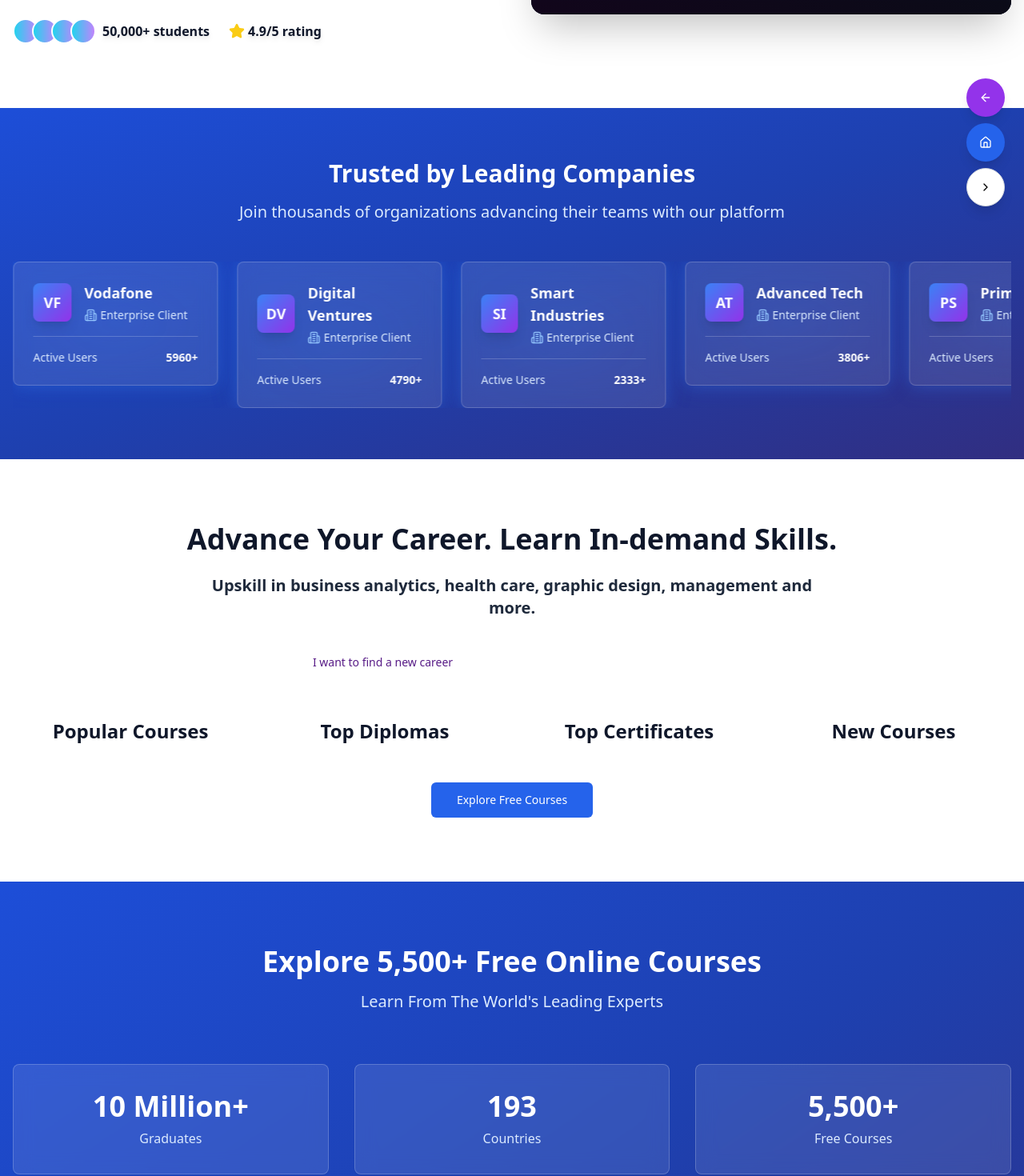
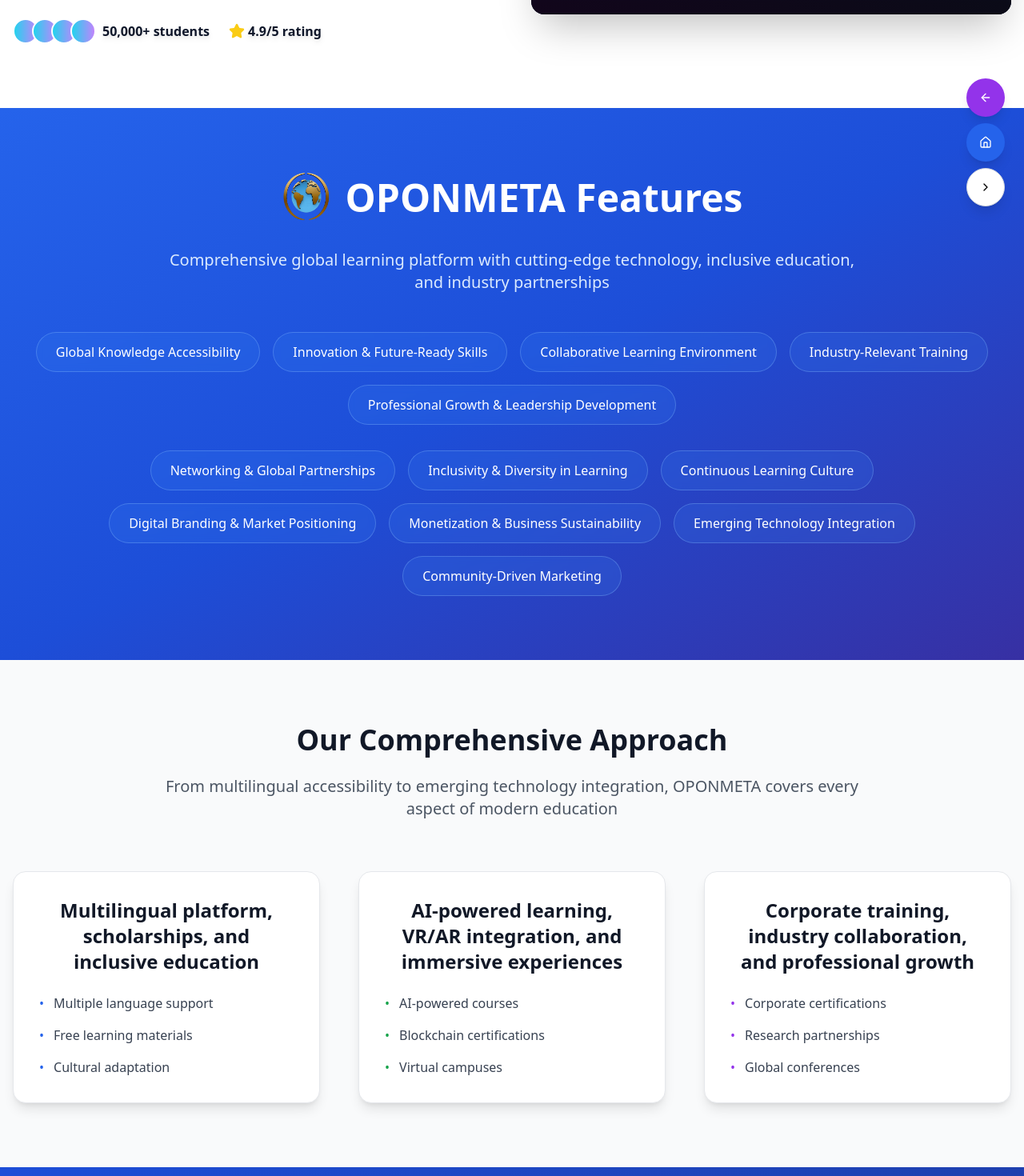
Before and after one commit to FrankAsanteVanLaarhoven/OponMeta-LMS, a React (Vite) app: page / in a window 1280 px wide. Shown: the part 502-1972 px from the top of the page at 80% size. Built offline with nearby package versions, Linux system fonts and the light colour scheme; grey boxes are pictures that could not be loaded.

Commit message:
Add logo and improve accessibility
- Added the logo to the header.
- Improved the accessibility of the second screenshot.

```diff
--- a/src/pages/Index.tsx
+++ b/src/pages/Index.tsx
@@ -74,6 +74,143 @@ const Index = () => {
     <div className="min-h-screen bg-background text-foreground">
       <Navigation />
       <Hero />
+
+      {/* OPONMETA Features Section */}
+      <section className="py-20 px-4 bg-gradient-to-br from-blue-600 via-blue-700 to-indigo-800">
+        <div className="max-w-7xl mx-auto text-center">
+          <div className="flex items-center justify-center mb-8">
+            <img
+              src="/lovable-uploads/68565b99-d611-46e4-af99-07eeb06cb8cb.png"
+              alt="OPONMETA Logo"
+              className="h-16 w-16 mr-4"
+            />
+            <h2 className="text-5xl font-bold text-white">OPONMETA Features</h2>
+          </div>
+          <p className="text-xl text-blue-100 mb-12 max-w-4xl mx-auto">
+            Comprehensive global learning platform with cutting-edge technology, inclusive education, and industry partnerships
+          </p>
+
+          {/* Feature Tags */}
+          <div className="flex flex-wrap justify-center gap-4 mb-8">
+            <span className="bg-blue-500/20 text-white px-6 py-3 rounded-full border border-blue-300/30 backdrop-blur-sm">
+              Global Knowledge Accessibility
+            </span>
+            <span className="bg-blue-500/20 text-white px-6 py-3 rounded-full border border-blue-300/30 backdrop-blur-sm">
+              Innovation & Future-Ready Skills
+            </span>
+            <span className="bg-blue-500/20 text-white px-6 py-3 rounded-full border border-blue-300/30 backdrop-blur-sm">
+              Collaborative Learning Environment
+            </span>
+            <span className="bg-blue-500/20 text-white px-6 py-3 rounded-full border border-blue-300/30 backdrop-blur-sm">
+              Industry-Relevant Training
+            </span>
+            <span className="bg-blue-500/20 text-white px-6 py-3 rounded-full border border-blue-300/30 backdrop-blur-sm">
+              Professional Growth & Leadership Development
+            </span>
+          </div>
+
+          <div className="flex flex-wrap justify-center gap-4">
+            <span className="bg-blue-500/20 text-white px-6 py-3 rounded-full border border-blue-300/30 backdrop-blur-sm">
+              Networking & Global Partnerships
+            </span>
+            <span className="bg-blue-500/20 text-white px-6 py-3 rounded-full border border-blue-300/30 backdrop-blur-sm">
+              Inclusivity & Diversity in Learning
+            </span>
+            <span className="bg-blue-500/20 text-white px-6 py-3 rounded-full border border-blue-300/30 backdrop-blur-sm">
+              Continuous Learning Culture
+            </span>
+            <span className="bg-blue-500/20 text-white px-6 py-3 rounded-full border border-blue-300/30 backdrop-blur-sm">
+              Digital Branding & Market Positioning
+            </span>
+            <span className="bg-blue-500/20 text-white px-6 py-3 rounded-full border border-blue-300/30 backdrop-blur-sm">
+              Monetization & Business Sustainability
+            </span>
+            <span className="bg-blue-500/20 text-white px-6 py-3 rounded-full border border-blue-300/30 backdrop-blur-sm">
+              Emerging Technology Integration
+            </span>
+            <span className="bg-blue-500/20 text-white px-6 py-3 rounded-full border border-blue-300/30 backdrop-blur-sm">
+              Community-Driven Marketing
+            </span>
+          </div>
+        </div>
+      </section>
+
+      {/* Our Comprehensive Approach Section */}
+      <section className="py-20 px-4 bg-gray-50">
+        <div className="max-w-7xl mx-auto">
+          <div className="text-center mb-16">
+            <h2 className="text-4xl font-bold text-gray-900 mb-6">Our Comprehensive Approach</h2>
+            <p className="text-xl text-gray-600 max-w-4xl mx-auto">
+              From multilingual accessibility to emerging technology integration, OPONMETA covers every aspect of modern education
+            </p>
+          </div>
+
+          <div className="grid md:grid-cols-3 gap-12">
+            {/* Multilingual Platform */}
+            <div className="bg-white rounded-2xl p-8 shadow-lg border border-gray-200">
+              <h3 className="text-2xl font-bold text-gray-900 mb-6 text-center">
+                Multilingual platform, scholarships, and inclusive education
+              </h3>
+              <ul className="space-y-4 text-gray-700">
+                <li className="flex items-start">
+                  <span className="text-blue-600 mr-3">•</span>
+                  <span>Multiple language support</span>
+                </li>
+                <li className="flex items-start">
+                  <span className="text-blue-600 mr-3">•</span>
+                  <span>Free learning materials</span>
+                </li>
+                <li className="flex items-start">
+                  <span className="text-blue-600 mr-3">•</span>
+                  <span>Cultural adaptation</span>
+                </li>
+              </ul>
+            </div>
+
+            {/* AI-Powered Learning */}
+            <div className="bg-white rounded-2xl p-8 shadow-lg border border-gray-200">
+              <h3 className="text-2xl font-bold text-gray-900 mb-6 text-center">
+                AI-powered learning, VR/AR integration, and immersive experiences
+              </h3>
+              <ul className="space-y-4 text-gray-700">
+                <li className="flex items-start">
+                  <span className="text-green-600 mr-3">•</span>
+                  <span>AI-powered courses</span>
+                </li>
+                <li className="flex items-start">
+                  <span className="text-green-600 mr-3">•</span>
+                  <span>Blockchain certifications</span>
+                </li>
+                <li className="flex items-start">
+                  <span className="text-green-600 mr-3">•</span>
+                  <span>Virtual campuses</span>
+                </li>
+              </ul>
+            </div>
+
+            {/* Corporate Training */}
+            <div className="bg-white rounded-2xl p-8 shadow-lg border border-gray-200">
+              <h3 className="text-2xl font-bold text-gray-900 mb-6 text-center">
+                Corporate training, industry collaboration, and professional growth
+              </h3>
+              <ul className="space-y-4 text-gray-700">
+                <li className="flex items-start">
+                  <span className="text-purple-600 mr-3">•</span>
+                  <span>Corporate certifications</span>
+                </li>
+                <li className="flex items-start">
+                  <span className="text-purple-600 mr-3">•</span>
+                  <span>Research partnerships</span>
+                </li>
+                <li className="flex items-start">
+                  <span className="text-purple-600 mr-3">•</span>
+                  <span>Global conferences</span>
+                </li>
+              </ul>
+            </div>
+          </div>
+        </div>
+      </section>
 
       {/* Trusted By Carousel */}
       <TrustedByCarousel />
```
